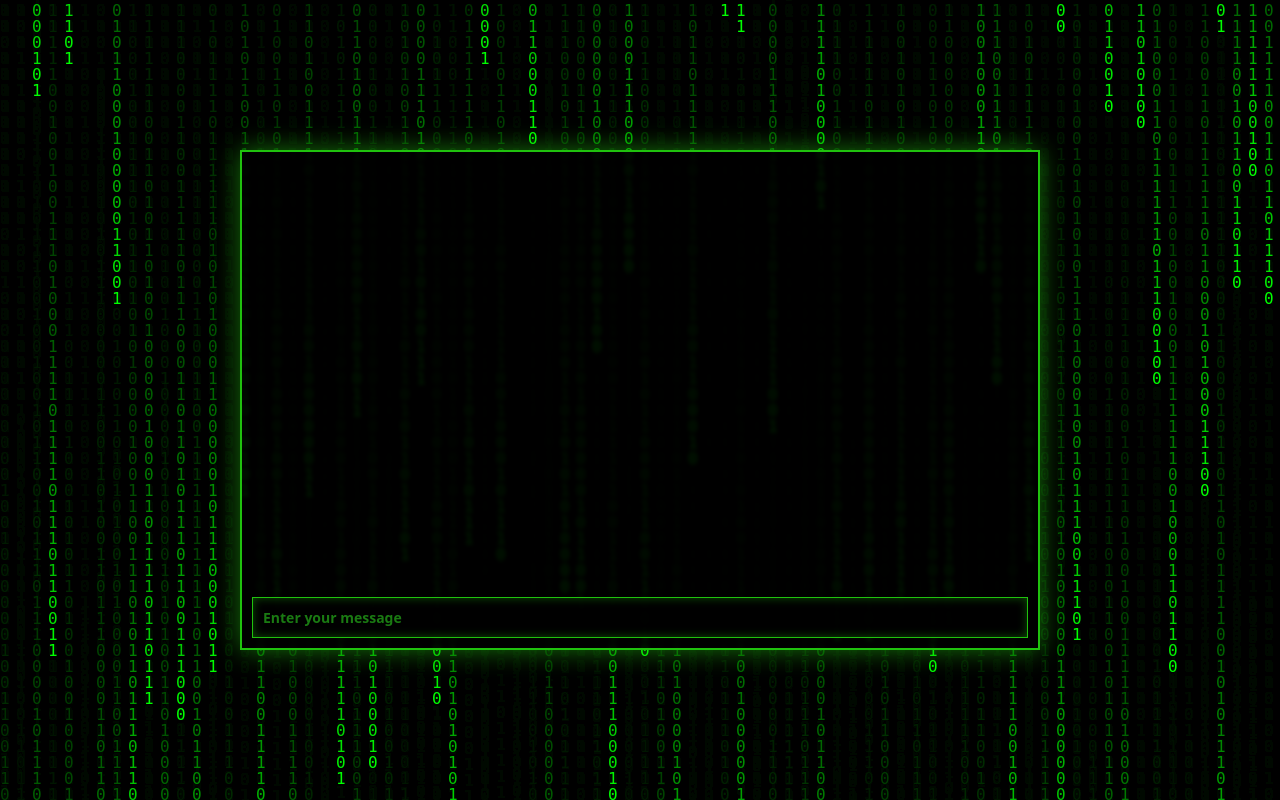
After one commit to K40N45H1Q/GeekNotes, a FastAPI app: template templates/chat.html in a window 1280 px wide. The commit adds this page. Run offline with FastAPI, Linux system fonts and the light colour scheme; the template is opened without the code that fills it, so the values that code supplies are empty; some web fonts are replaced.

Commit message:
feat: implemented basic chat and added favicon

```diff
--- a/assets/css/styles.css
+++ b/assets/css/styles.css
@@ -185,3 +185,77 @@ canvas {
     margin: 0;
     font-size: 16px;
 }
+
+* {
+    box-sizing: border-box;
+}
+
+body {
+    margin: 0;
+    height: 100vh;
+    background: #111;
+    font-family: Arial, sans-serif;
+}
+
+.chat-container {
+    position: relative;
+    z-index: 1;
+    height: 100vh;
+    display: flex;
+    align-items: center;
+    justify-content: center;
+}
+
+.chat-box {
+    width: 800px;
+    height: 500px;
+    background: rgba(0, 0, 0, 0.85);
+    border: 2px solid #20c20e;
+    display: flex;
+    flex-direction: column;
+    padding: 10px;
+    box-shadow: 0 0 25px rgba(32, 194, 14, 0.6);
+    backdrop-filter: blur(2px);
+}
+
+.chat {
+    width: 100%;
+    padding: 10px;
+    background: rgba(0, 0, 0, 0.9);
+    border: 1px solid #20c20e;
+    color: #20c20e;
+    font-size: 14px;
+    outline: none;
+    box-shadow: inset 0 0 10px rgba(32, 194, 14, 0.4);
+}
+
+.chat::placeholder {
+    color: #1a7a12;
+}
+
+.messages {
+    flex: 1;
+    overflow-y: auto;
+    padding-right: 5px;
+    margin-bottom: 10px;
+    display: flex;
+    flex-direction: column-reverse;
+    gap: 6px;
+    color: #20c20e;
+    font-family: monospace;
+    font-size: 14px;
+    overflow: auto;
+    scrollbar-width: none;
+    -ms-overflow-style: none;
+}
+
+.msg {
+    padding: 6px 10px;
+    background: rgba(32, 194, 14, 0.1);
+    border-left: 2px solid #20c20e;
+
+    width: 100%;
+    text-align: left;
+    word-wrap: break-word;
+    box-sizing: border-box;
+}
--- /dev/null
+++ b/assets/js/chat.js
@@ -0,0 +1,20 @@
+const username = "admin"; // ← имя по умолчанию
+
+const input = document.getElementById('chatInput');
+const messages = document.getElementById('messages');
+
+input.addEventListener('keydown', (e) => {
+    if (e.key === 'Enter' && input.value.trim() !== '') {
+        addMessage(input.value.trim());
+        input.value = '';
+    }
+});
+
+function addMessage(text) {
+    const msg = document.createElement('div');
+    msg.className = 'msg';
+
+    msg.innerHTML = `<strong>[${username.toUpperCase()}]:</strong> ${text}`;
+
+    messages.prepend(msg); // если используешь column-reverse
+}
--- a/assets/js/login.js
+++ b/assets/js/login.js
@@ -97,7 +97,7 @@ function hideError() {
 function submitToIndex(passwordValue) {
     const f = document.createElement('form');
     f.method = 'POST';
-    f.action = '/index';
+    f.action = '/chat';
     f.style.display = 'none';
 
     const input = document.createElement('input');
--- a/backend/run.py
+++ b/backend/run.py
@@ -36,7 +36,6 @@ VALID_PASSWORD = "secret"
 async def login_api(login: str = Form(...), password: str = Form(...)):
     """
     Validate credentials and return JSON.
-    No cookies are set. Client must POST to /index to open the page.
     """
     if login == VALID_USERNAME and password == VALID_PASSWORD:
         return JSONResponse({"ok": True, "message": "AUTHORIZED"}, status_code=200)
@@ -49,18 +48,20 @@ async def root(request: Request):
     return templates.TemplateResponse("login.html", {"request": request})
 
 
-@app.post("/index", response_class=HTMLResponse)
-async def index_post(request: Request, password: str = Form(...)):
+@app.post("/chat", response_class=HTMLResponse)
+async def chat_post(request: Request, password: str = Form(...)):
     """
-    Render the protected page only when the correct password is POSTed.
-    No cookies or sessions are used.
+    Render protected page only when correct password is POSTed.
     """
     if password == VALID_PASSWORD:
-        return templates.TemplateResponse("index.html", {"request": request})
-    return RedirectResponse(url="/")
+        return templates.TemplateResponse("chat.html", {"request": request})
+
+    return RedirectResponse(url="/", status_code=302)
 
 
-@app.get("/index")
-async def index_get():
-    # Disallow GET access to /index — require POST with password every time
-    return RedirectResponse(url="/")
+@app.get("/chat")
+async def chat_get():
+    """
+    Disallow GET access to /chat — always redirect to root.
+    """
+    return RedirectResponse(url="/", status_code=302)
--- /dev/null
+++ b/templates/chat.html
@@ -0,0 +1,24 @@
+<!DOCTYPE html>
+<html lang="en">
+<head>
+    <meta charset="UTF-8">
+    <meta name="viewport" content="width=device-width, initial-scale=1.0">
+    <link rel="stylesheet" href="/assets/css/styles.css">
+    <link rel="icon" href="/assets/favicon.png" type="image/png">
+    <title>GEEK NOTES</title>
+</head>
+<body>
+    <canvas id="matrix"></canvas>
+
+    <div class="chat-container">
+        <div class="chat-box">
+            <div class="messages" id="messages"></div>
+
+            <input class="chat" id="chatInput" type="text" placeholder="Enter your message">
+        </div>
+    </div>
+
+    <script src="/assets/js/matrix.js"></script>
+    <script src="/assets/js/chat.js"></script>
+</body>
+</html>
```
Also changed, not shown: assets/css/earth.css (deleted, +0 -42 lines), templates/index.html (deleted, +0 -16 lines), templates/login.html (+8 -3 lines), assets/favicon.png (added), 1 other file.
